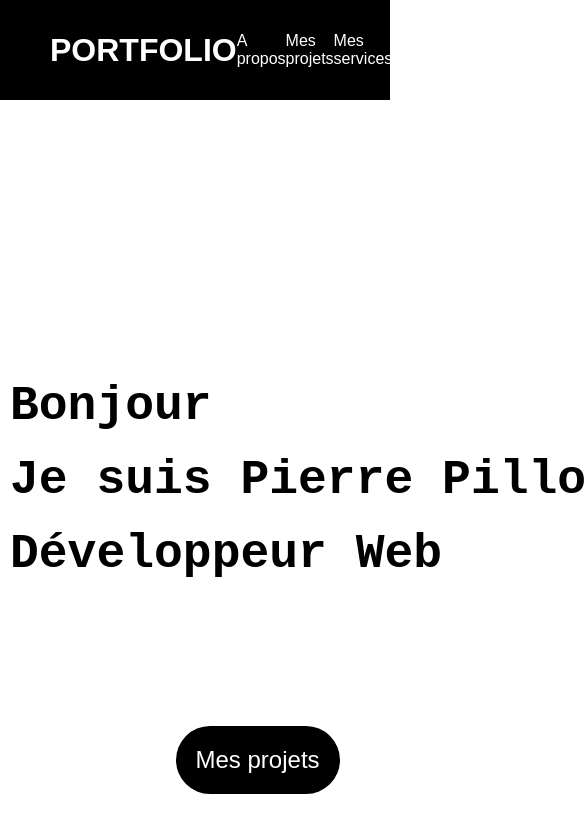
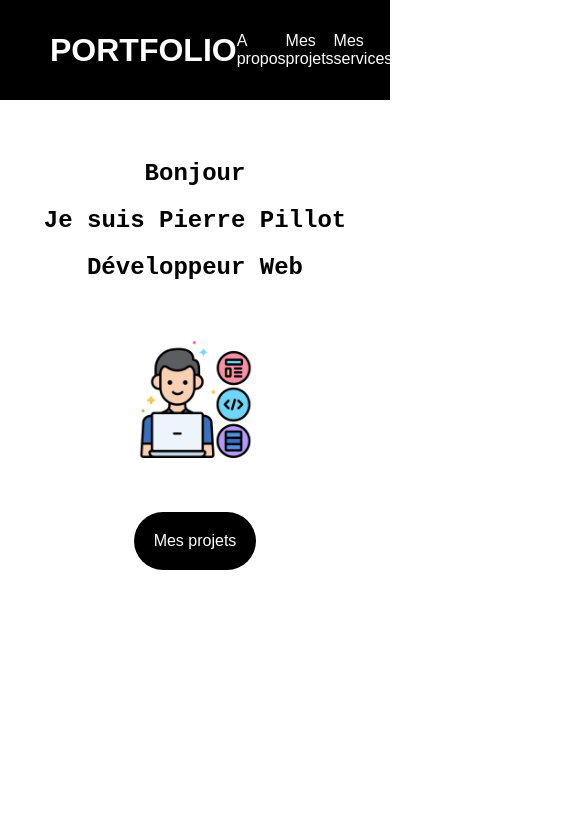
Before and after one commit to Oleome/Projet_8_Portfolio, a React app in the folder portfolio/: page / in a window 390 px wide. Shown: the top 832 px of the page, 585 px wide, since content can reach past the window. Built offline with nearby package versions, Linux system fonts and the light colour scheme; some packages are replaced by stand-ins of ours.

Commit message:
responsive home

```diff
--- a/portfolio/src/pages/home.jsx
+++ b/portfolio/src/pages/home.jsx
@@ -11,7 +11,7 @@ function Home() {
                 <p>Je suis Pierre Pillot</p>
                 <p>Développeur Web</p>
             </div>
-            <div>
+            <div className='home--pic'>
                 <img src={me} alt="" />
             </div>
             <NavLink className='projets' to="projets">Mes projets</NavLink>
--- a/portfolio/src/styles/home.scss
+++ b/portfolio/src/styles/home.scss
@@ -4,7 +4,18 @@
   align-items: center;
   height: 90vh;
 
-  .typewriter p {
+    @media screen and (max-width: 900px) {
+      flex-direction: column;
+      height: auto;
+      justify-content: center;
+      align-items: center;
+    }
+
+  .typewriter {
+
+    margin: 50px 0;
+
+    p {
       overflow: hidden;
       white-space: nowrap;
       margin: 0 auto;
@@ -14,23 +25,44 @@
       font-family: monospace;
       opacity: 0;
       animation: appear 1s forwards;
+
+      @media screen and (max-width: 900px) {
+        font-size: 2.5rem;
+        text-align: center;
       }
 
-  .typewriter p:nth-child(1) {
+      @media screen and (max-width: 650px) {
+        font-size: 1.5rem;
+      }
+    }
+
+    p:nth-child(1) {
       animation-delay: .5s;
     }
 
-  .typewriter p:nth-child(2) {
+    p:nth-child(2) {
       animation-delay: 2s;
     }
 
-  .typewriter p:nth-child(3) {
+    p:nth-child(3) {
       animation-delay: 3.5s;
+    }
   }
 
   @keyframes appear {
     from { opacity: 0; }
     to { opacity: 1; }
+  }
+
+  .home--pic {
+    width: 30%;
+    height: auto;
+    margin-bottom: 50px;
+
+    img {
+      width: 100%;
+      height: auto;
+    }
   }
 
   .projets {
@@ -50,5 +82,15 @@
     &:hover {
       transform: scale(1.1);
     }
+
+    @media screen and (max-width: 900px) {
+      position: static;
+      bottom: auto;
+      left: auto;
+    }
+
+    @media screen and (max-width: 650px) {
+      font-size: 1rem;
     }
   }
+}
```
Also changed, not shown: portfolio/src/styles/apropos.scss (+7 -0 lines). Lines whose indentation alone changed are shown as unchanged.
